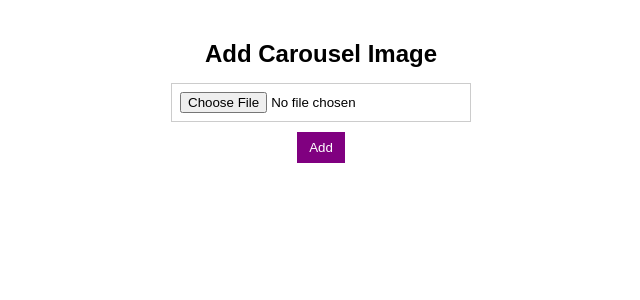
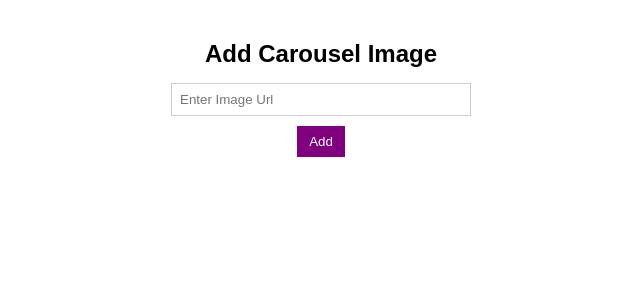
Before and after one commit to pushpa032/PurplleAppFullProject, a React (Vite) app in the folder purplle-app/: page /admin/addCarousel in a window 1280 px wide. Shown: the top 300 px of the page, without its empty margins (319-959 px from the left). Built offline with nearby package versions, Linux system fonts and the light colour scheme; no server answers.

Commit message:
added image url

```diff
--- a/purplle-app/src/pages/AdminAddCarousel.jsx
+++ b/purplle-app/src/pages/AdminAddCarousel.jsx
@@ -3,19 +3,21 @@ import axios from "axios";
 import "../styles/AdminAddCarousel.css";
 
 function AdminAddCarousel() {
-  const [file, setFile] = useState(null);
+  const [imageUrl, setImageUrl] = useState(null);
 
   const handleSubmit = () => {
-    if (!file) {
-      alert("Please select image");
+    if (!imageUrl) {
+      alert("Please select image URL");
       return;
     }
 
-    const formData = new FormData();
-    formData.append("file", file);
+    /*const formData = new FormData();
+    formData.append("file", file); */
 
-    axios.post("https://purplleappbackend.onrender.com/carousel", formData)
-      .then(() => alert("Carousel Image Added"))
+    axios.post("https://purplleappbackend.onrender.com/carousel",{imageUrl})
+      .then(() => {alert("Carousel Image Added");
+        setImageUrl("");
+      })
       .catch(err => {
         console.log(err);
         alert("Error adding image");
@@ -28,8 +30,10 @@ function AdminAddCarousel() {
 
       <input
         className="carousel-input"
-        type="file"
-        onChange={(e) => setFile(e.target.files[0])}
+        type="text"
+        placeholder="Enter Image Url"
+        value={imageUrl}
+        onChange={(e) => setFile(e.target.values)}
       />
 
       <button className="carousel-button" onClick={handleSubmit}>
--- a/purplle-app/src/pages/CarouselMain.jsx
+++ b/purplle-app/src/pages/CarouselMain.jsx
@@ -60,7 +60,7 @@ const CarouselMain = ({
   useEffect(() => {
 
     //this is for to fetch the carousel image from backend
-    axios.get("https://purplleappbackend.onrender.com/carousel")
+    axios.get(`https://purplleappbackend.onrender.com/carousel`)
     .then(res => setSlides(res.data))
     .catch(err => console.log(err));
 
```
